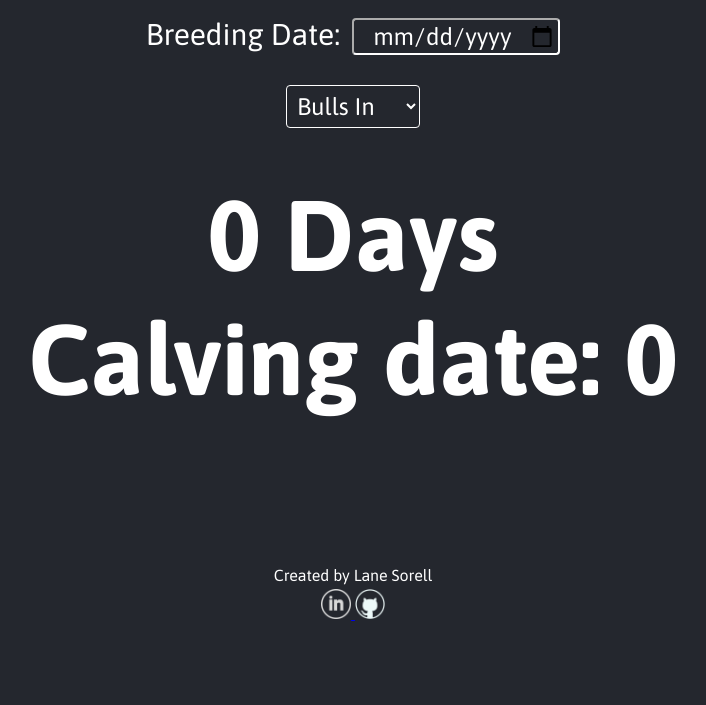
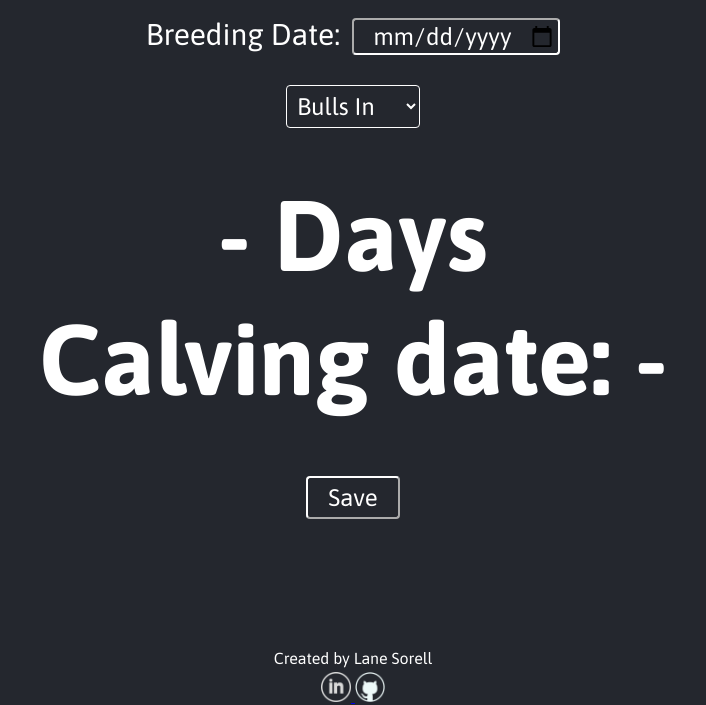
Before and after one commit to lsorell/AIDateCalc, a PHP site: page / in a window 1280 px wide. Shown: the part 190-895 px from the top of the page, without its empty margins (287-993 px from the left). Before the commit the page ends 811 px from the top, so only its background shows below. Run offline with PHP 8.4, Linux system fonts and the light colour scheme.

Commit message:
Added save button

```diff
--- a/app.js
+++ b/app.js
@@ -3,6 +3,8 @@ const months_div = document.getElementById("months");
 const defaultDate_input = document.getElementById("default-date-input");
 const selectionDate_input = document.getElementById("selection-date-input");
 const i_select = document.getElementById("i-selector");
+const save_div = document.getElementById("save");
+const save_button = document.getElementById("save-button");
 
 var Selection = {
   BULLSIN: 0,
@@ -32,7 +34,7 @@ function calculateDays(){
   var userDate = new Date(selectionDate_input.value);
   var userTime = userDate.getTime();
   if(userDate == "Invalid Date"){
-    return [0,0]
+    return ['-','-']
   }
   switch(activeSelection){
     case Selection.BULLSIN:
@@ -52,8 +54,8 @@ function calculateDays(){
   }
 
   if(days <= 0){
-    days = 0;
-    dueDate = "-";
+    days = '-';
+    dueDate = '-';
   }
   else{
     dueDate = new Date(dueDate).toDateString().substring(4);
@@ -65,6 +67,15 @@ function calculateDays(){
 function updateSelection() {
   activeSelection = i_select.selectedIndex;
   updateDays();
+}
+
+function saveValues(){
+  var saveString = i_select.options[activeSelection].textContent + ': ' + days_div.textContent.toLowerCase() + '; ' + months_div.textContent.substring(14);
+
+  var para = document.createElement("p");
+  var node = document.createTextNode(saveString);
+  para.appendChild(node);
+  save_div.appendChild(para);
 }
 
 function setDefaultDate(){
@@ -89,6 +100,10 @@ function main() {
   i_select.addEventListener('change', function(){
     updateSelection()
   })
+
+  save_button.addEventListener('click', function(){
+    saveValues();
+  })
 }
 
 main();
--- a/index.html
+++ b/index.html
@@ -31,8 +31,13 @@
         </div>
 
         <div class="result">
-            <div id="days">0 Days</div>
-            <div id="months">Calving date: -</div>
+          <div id="days">0 Days</div>
+          <div id="months">Calving date: -</div>
+        </div>
+
+        <div id="save" class="save">
+          <button id="save-button">Save</button>
+          <p id="saved-values"></p>
         </div>
 
         <div class="credit">
@@ -44,6 +49,7 @@
             <img src="images/github-logo.png">
           </a>
         </div>
+
         <script src="app.js" charset="utf-8"></script>
     </body>
 </html>
--- a/style.css
+++ b/style.css
@@ -74,8 +74,27 @@ select {
   margin: 10px;
 }
 
+.save {
+  text-align: center;
+  font-size: 24px;
+}
+
+button {
+  margin-top: 10px;
+  margin-bottom: 30px;
+  border-color: white;
+  border-radius: 4px;
+  background-color: #24272E;
+  color: white;
+  font-size: 24px;
+  padding: 6px;
+  padding-left: 20px;
+  padding-right: 20px;
+  font-family: Asap, sans-serif;
+}
+
 .credit {
-  margin-top: 150px;
+  margin-top: 100px;
   text-align: center;
   font-size: 16px;
 }
```
Also changed, not shown: README.md.
